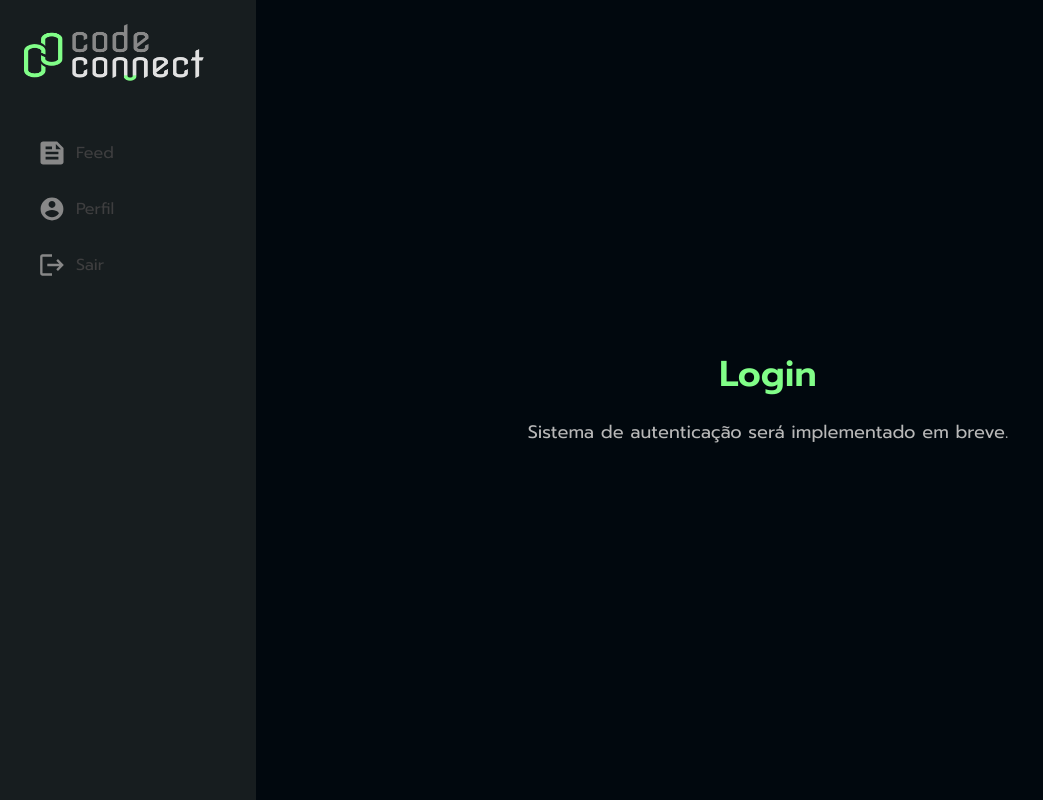
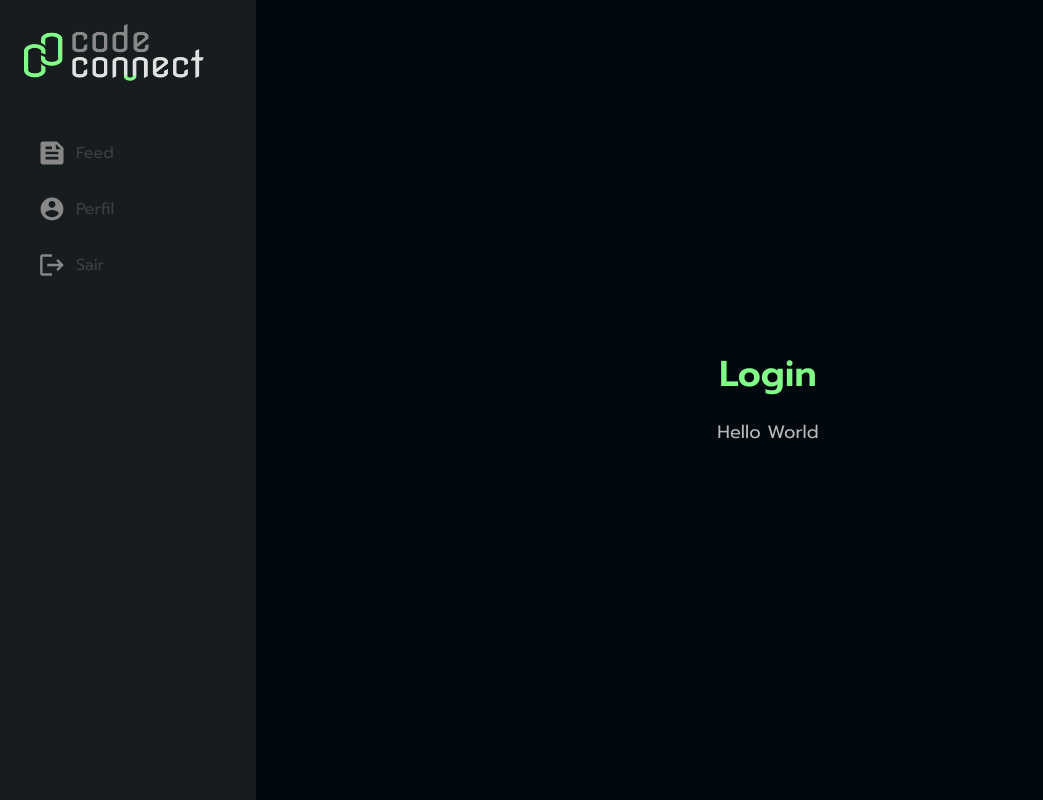
Before and after one commit to brennoluan/react-code-connect, a React (Vite) app: page /login in a window 1280 px wide. Shown: the whole page, without its empty margins (0-1043 px from the left). Built offline with nearby package versions, Linux system fonts and the light colour scheme; no server answers.

Commit message:
Update LoginPage component to replace placeholder text with "Hello World".

```diff
--- a/src/pages/LoginPage.tsx
+++ b/src/pages/LoginPage.tsx
@@ -5,10 +5,8 @@ export function LoginPage() {
         <h1 className="font-prompt text-4xl font-semibold text-highlight-green mb-6">
           Login
         </h1>
-        <p className="font-prompt text-lg text-medium-gray">
-          Sistema de autenticação será implementado em breve.
-        </p>
+        <p className="font-prompt text-lg text-medium-gray">Hello World</p>
       </div>
     </div>
-  )
+  );
 }
```
